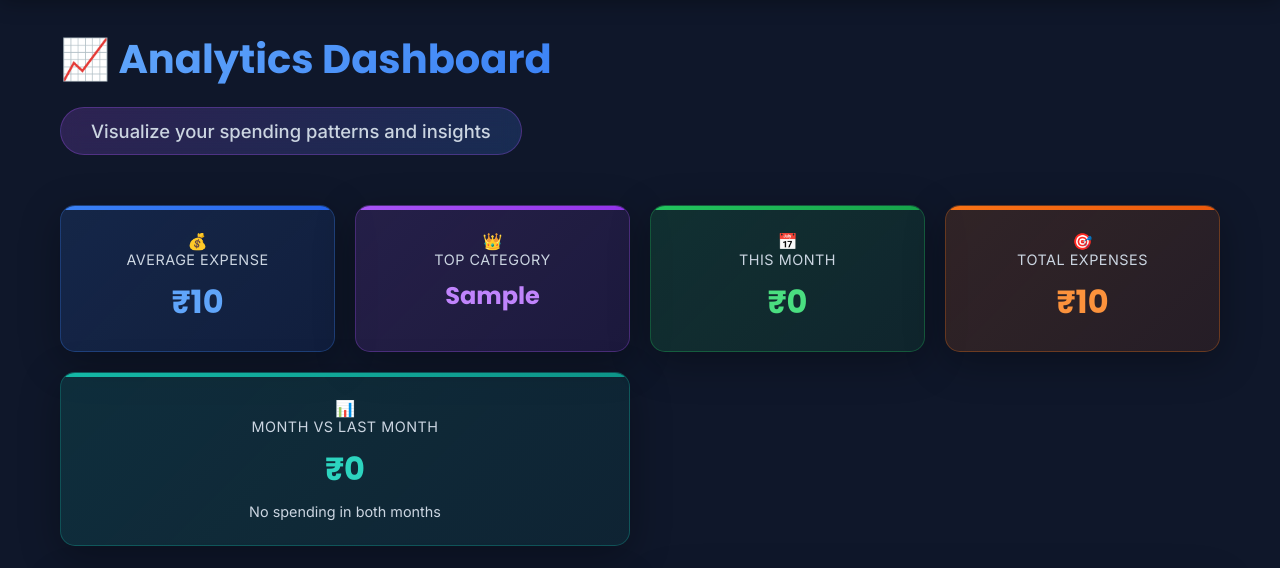
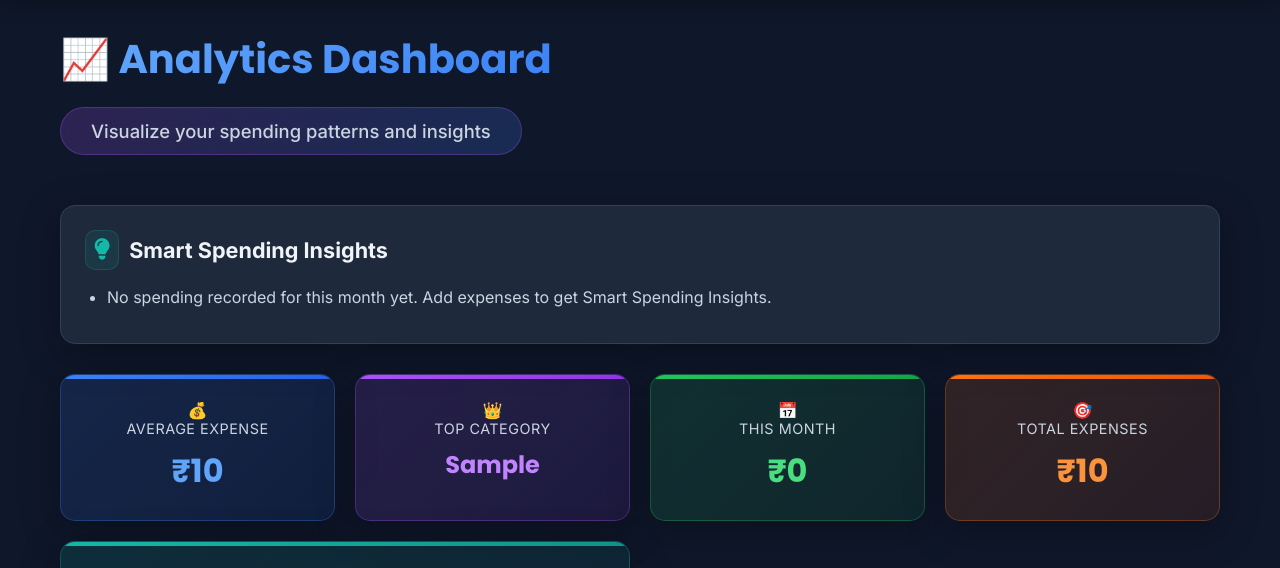
Before and after one commit to Tanishka496/expense-tracker, a Flask app: page /analytics in a window 1280 px wide. Shown: the part 71-639 px from the top of the page. Run offline with Flask 3, Linux system fonts and the light colour scheme; the visitor is signed in with stand-in values (Sample User, id 1); tables that the repository leaves empty hold one stand-in row (values such as "Sample post").

Commit message:
Add Smart Spending Insights to analytics

```diff
--- a/app.py
+++ b/app.py
@@ -90,6 +90,49 @@ def init_db():
 
 
 init_db()
+
+
+def generate_insights(expenses, budget):
+    insights = []
+
+    budget_value = float(budget) if budget is not None else 10000.0
+
+    total_monthly_expenses = 0.0
+    category_totals = {}
+
+    for expense in expenses:
+        amount = float(expense['amount']) if expense['amount'] else 0.0
+        category = expense['category'] if expense['category'] else 'Other'
+
+        total_monthly_expenses += amount
+        category_totals[category] = category_totals.get(category, 0.0) + amount
+
+    if total_monthly_expenses <= 0:
+        return [
+            'No spending recorded for this month yet. Add expenses to get Smart Spending Insights.'
+        ]
+
+    category_percentages = {
+        category: (total / total_monthly_expenses) * 100
+        for category, total in category_totals.items()
+    }
+
+    for category, percentage in sorted(category_percentages.items(), key=lambda item: item[1], reverse=True):
+        if percentage > 40:
+            insights.append(
+                f'You are spending a large portion of your budget on {category}. Consider setting a limit.'
+            )
+
+    top_category = max(category_totals, key=category_totals.get)
+    insights.append(f'Your highest spending category this month is {top_category}.')
+
+    if budget_value > 0:
+        if total_monthly_expenses > budget_value:
+            insights.append('Warning: You have exceeded your monthly budget.')
+        elif total_monthly_expenses >= 0.8 * budget_value:
+            insights.append('You have used 80% of your monthly budget. Monitor your spending.')
+
+    return insights
 
 
 # Decorator to require login
@@ -419,6 +462,20 @@ def analytics_page():
     ).fetchone()
     current_month_total = current_month_result['total'] if current_month_result['total'] else 0
 
+    # Get monthly budget (fallback to default rule budget)
+    budget_result = conn.execute(
+        'SELECT budget_amount FROM budgets WHERE user_id = ? AND month = ?',
+        (user_id, current_month)
+    ).fetchone()
+    monthly_budget = budget_result['budget_amount'] if budget_result else 10000
+
+    # Get current month expenses for rule-based insights
+    monthly_expenses = conn.execute('''
+        SELECT amount, category
+        FROM expenses
+        WHERE user_id = ? AND strftime("%Y-%m", date) = ?
+    ''', (user_id, current_month)).fetchall()
+
     # Get last month total for comparison
     last_month = (datetime.now().replace(day=1) - timedelta(days=1)).strftime('%Y-%m')
     last_month_result = conn.execute(
@@ -464,6 +521,8 @@ def analytics_page():
 
     conn.close()
 
+    smart_insights = generate_insights(monthly_expenses, monthly_budget)
+
     # Convert to list of dicts for JavaScript
     category_data_list = [dict(row) for row in category_data]
     monthly_data_list = [dict(row) for row in monthly_data]
@@ -479,6 +538,8 @@ def analytics_page():
                          monthly_change_percent=monthly_change_percent,
                          monthly_change_direction=monthly_change_direction,
                          top_category=top_category,
+                         smart_insights=smart_insights,
+                         monthly_budget=monthly_budget,
                          category_data=category_data_list,
                          monthly_data=monthly_data_list)
 
--- a/templates/analytics.html
+++ b/templates/analytics.html
@@ -77,6 +77,43 @@
 
     .chart-container.large {
         height: 400px;
+    }
+
+    .smart-insights-card {
+        background: #1E293B;
+        border: 1px solid #334155;
+        border-radius: 15px;
+        padding: 24px;
+        margin-bottom: 30px;
+        box-shadow: 0 10px 40px rgba(0,0,0,0.3);
+    }
+
+    .smart-insights-card h2 {
+        color: #F0F4F8;
+        margin: 0 0 14px 0;
+        font-size: 1.35em;
+        display: flex;
+        align-items: center;
+        gap: 10px;
+    }
+
+    .smart-insights-card h2 i {
+        color: #14B8A6;
+        background: rgba(20, 184, 166, 0.1);
+        padding: 8px;
+        border-radius: 10px;
+        border: 1px solid rgba(20, 184, 166, 0.2);
+    }
+
+    .smart-insights-list {
+        margin: 0;
+        padding-left: 22px;
+        color: #CBD5E1;
+        line-height: 1.7;
+    }
+
+    .smart-insights-list li {
+        margin-bottom: 8px;
     }
 
     .insights-grid {
@@ -276,6 +313,15 @@
 <div class="page-header">
     <h1>📈 <span class="gradient-text">Analytics Dashboard</span></h1>
     <p style="margin-bottom: 50px;">Visualize your spending patterns and insights</p>
+</div>
+
+<div class="smart-insights-card">
+    <h2><i class="fas fa-lightbulb"></i> Smart Spending Insights</h2>
+    <ul class="smart-insights-list">
+        {% for insight in smart_insights %}
+        <li>{{ insight }}</li>
+        {% endfor %}
+    </ul>
 </div>
 
 {% if expenses %}
```
